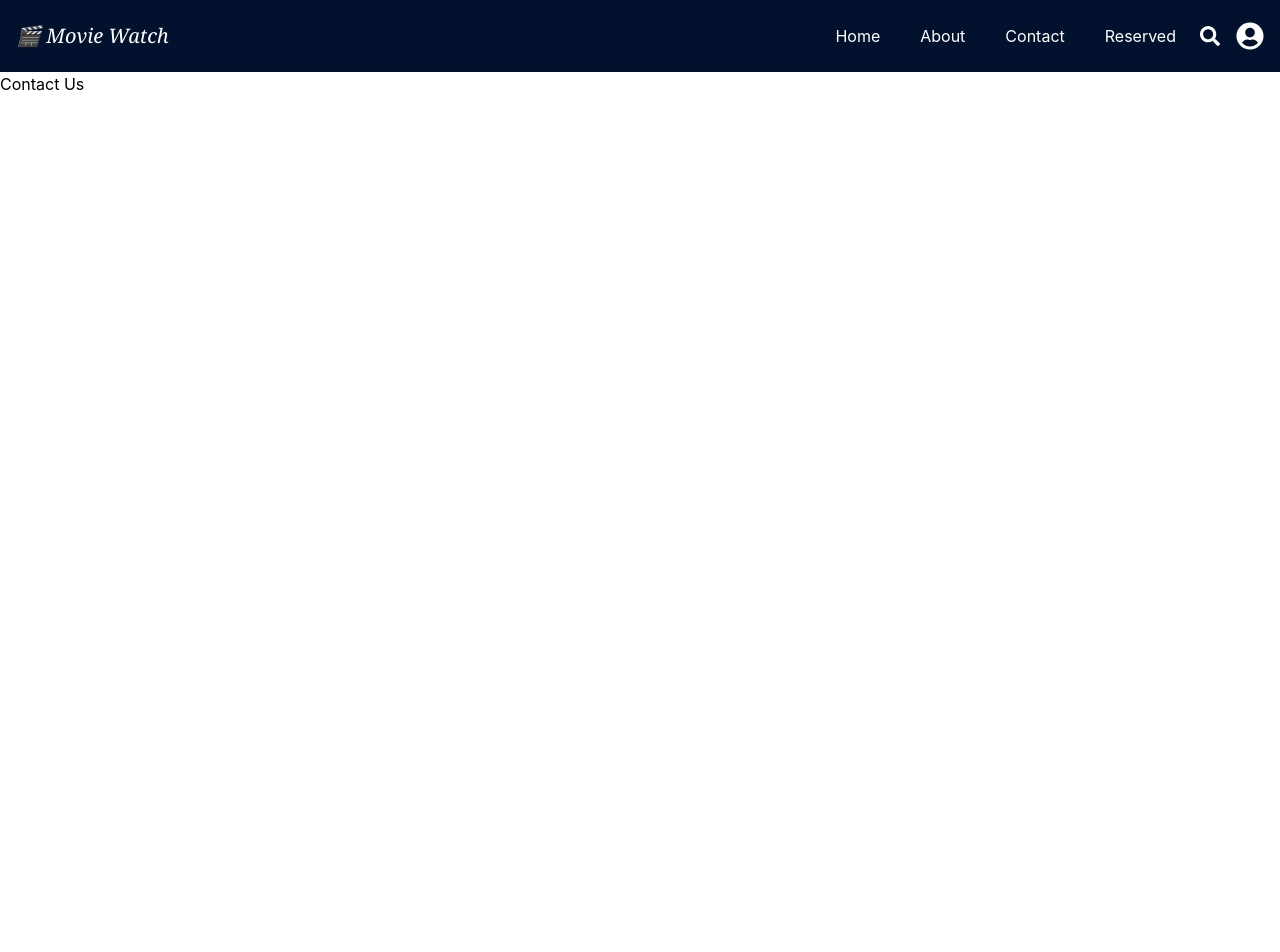
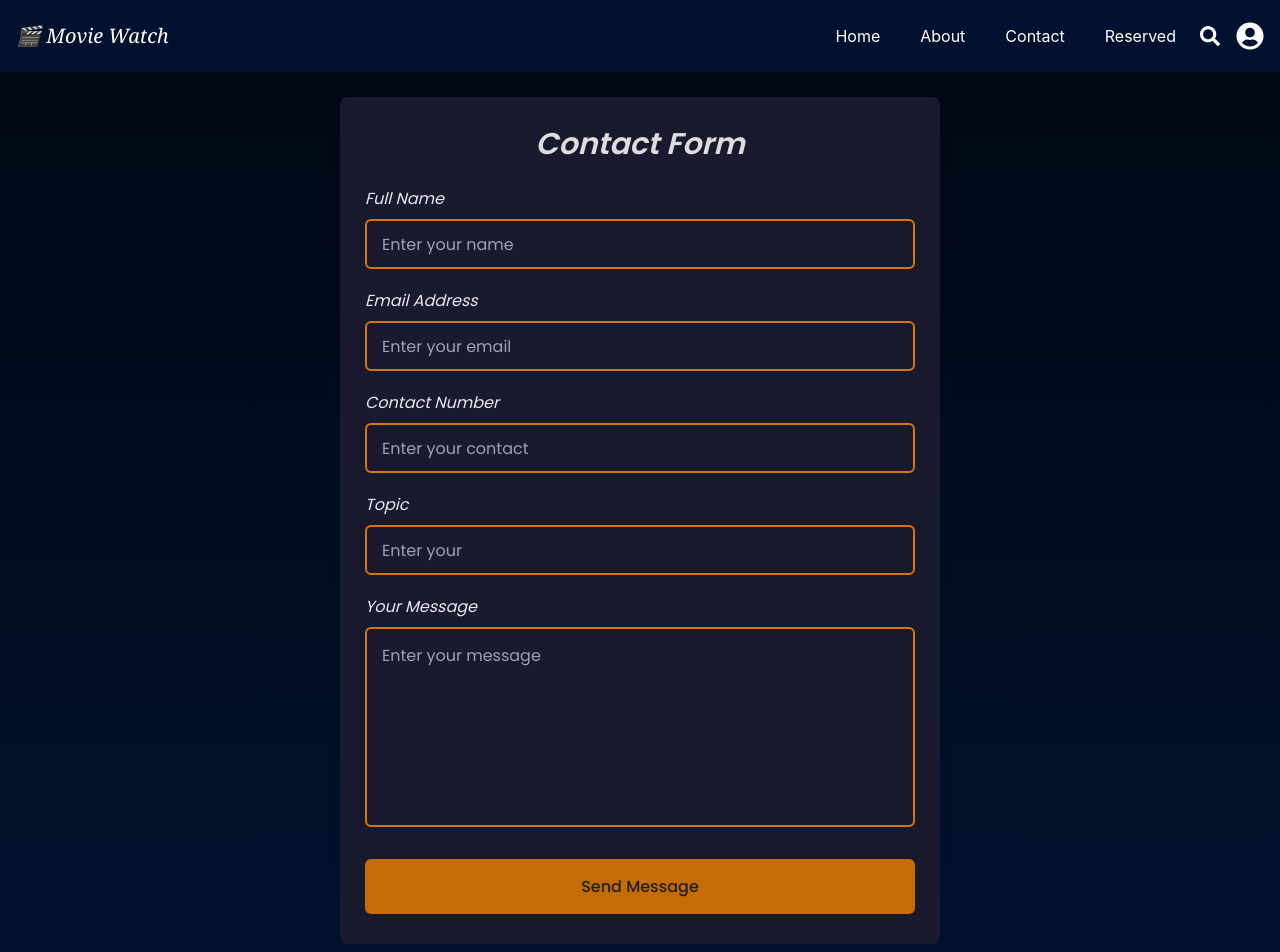
Before and after one commit to Jameryxxs/Movie-Reservation_1.0, a React (Create React App) app in the folder my-app/: page /contact in a window 1280 px wide. Shown: the top 952 px of the page. Before the commit the page ends 800 px from the top, so only its background shows below. Built offline with nearby package versions, Linux system fonts and the light colour scheme.

Commit message:
Mora eto na

```diff
--- /dev/null
+++ b/my-app/src/Components/ContactUs.css
@@ -0,0 +1,68 @@
+.contact {
+    display: flex;
+    justify-content: center;
+    align-items: center;
+    min-height: 100vh;
+    background:linear-gradient(to bottom, #000814, #02122E);
+    font-family: 'Poppins', sans-serif;
+}
+
+form {
+    max-width: 600px;
+    width: 100%;
+    background: #1a1a2e;
+    padding: 25px 25px 30px;
+    border-radius: 8px;
+    box-shadow: 0 0 10px rgba(0, 0, 0, .1);
+    color: #e6e8ef;
+    font-style: italic;
+    margin: 25px;
+}
+
+form h2 {
+    font-size: 30px;
+    text-align: center;
+    font-weight: bold;
+    color: #ddd;
+}
+
+form .input-box {
+    margin-top: 20px;
+}
+
+.input-box .field {
+    width: 100%;
+    height: 50px;
+    background: transparent;
+    border: 2px solid #d97706;
+    outline: none;
+    border-radius: 6px;
+    padding: 15px;
+    font-size: 16px;
+    color: #ffffff;
+    margin-top: 8px;
+}
+
+.input-box .field.mess {
+    height: 200px;
+    resize: none;
+}
+
+.submit-btn {
+    width: 100%;
+    height: 55px;
+    background: #c56c07;
+    border: none;
+    border-radius: 6px;
+    box-shadow: 0 0 10px rgba(0, 0, 0, .1);
+    cursor: pointer;
+    font-size: 16px;
+    color: #212020;
+    font-weight: 500;
+    margin-top: 25px;
+    transition: .5s;
+}
+
+.submit-btn:hover {
+    background: #ff8800;
+}
--- a/my-app/src/Components/ContactUs.jsx
+++ b/my-app/src/Components/ContactUs.jsx
@@ -1,11 +1,65 @@
-import react from 'react';
+import React from 'react';
+import './ContactUs.css'
+import Swal from 'sweetalert2'
 
 function Contact() {
+
+    const onSubmit = async (event) => {
+        event.preventDefault();
+        const formData = new FormData(event.target);
+
+        formData.append("access_key", "18e8568a-42db-48a6-95d3-d0c7911d4423");
+
+        const object = Object.fromEntries(formData);
+        const json = JSON.stringify(object);
+
+        const res = await fetch("https://api.web3forms.com/submit", {
+          method: "POST",
+          headers: {
+            "Content-Type": "application/json",
+            Accept: "application/json"
+          },
+          body: json
+        }).then((res) => res.json());
+
+        if (res.success) {
+            Swal.fire({
+                title: "Success!",
+                text: "Message sent Successfully!",
+                icon: "success"
+              });
+        }
+      };
+
     return (
-        <div>
-            <h1>Contact Us</h1>
-        </div>
+        <section className='contact'>
+            <form onSubmit={onSubmit}>
+                <h2>Contact Form</h2>
+                <div className="input-box">
+                    <label>Full Name</label>
+                    <input type="text" className='field' placeholder='Enter your name' name='name' required />
+                </div>
+                <div className="input-box">
+                    <label>Email Address</label>
+                    <input type="email" className='field' placeholder='Enter your email' name='email' required />
+                </div>
+                <div className="input-box">
+                    <label>Contact Number</label>
+                    <input type="contact" className='field' placeholder='Enter your contact' name='contact' required />
+                </div>
+                <div className="input-box">
+                    <label>Topic</label>
+                    <input type="topic" className='field' placeholder='Enter your ' name='contact' required />
+                </div>
+                <div className="input-box">
+                    <label>Your Message</label>
+                    <textarea name='message' id='' className='field mess' placeholder='Enter your message' required></textarea>
+                </div>
+                <button type="submit" className="submit-btn">Send Message</button>
+            </form>
+        </section>
     )
 }
 
+
 export default Contact;
```
